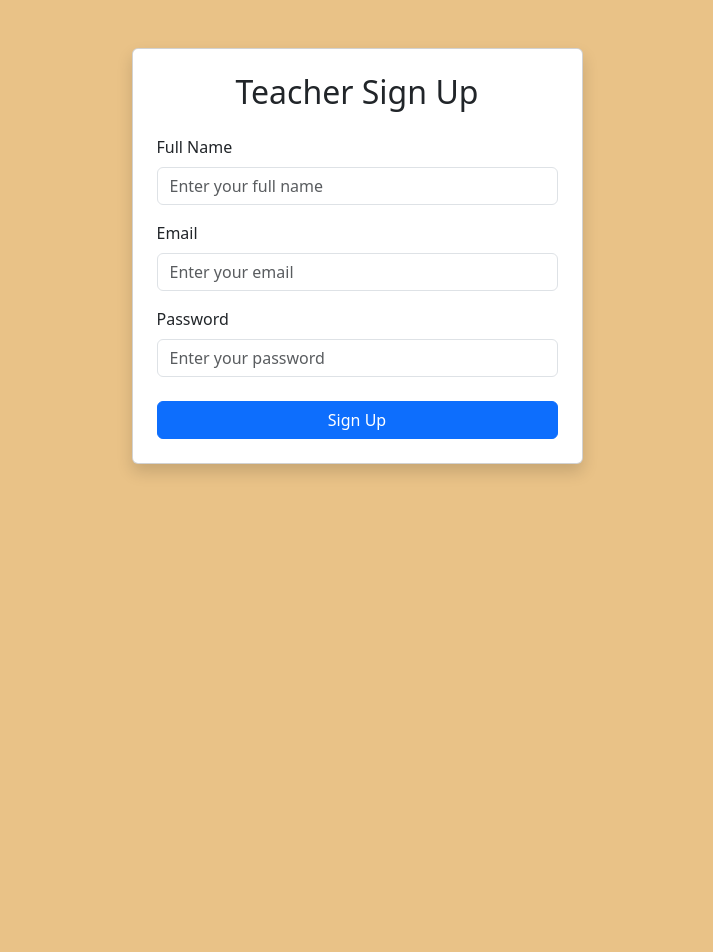
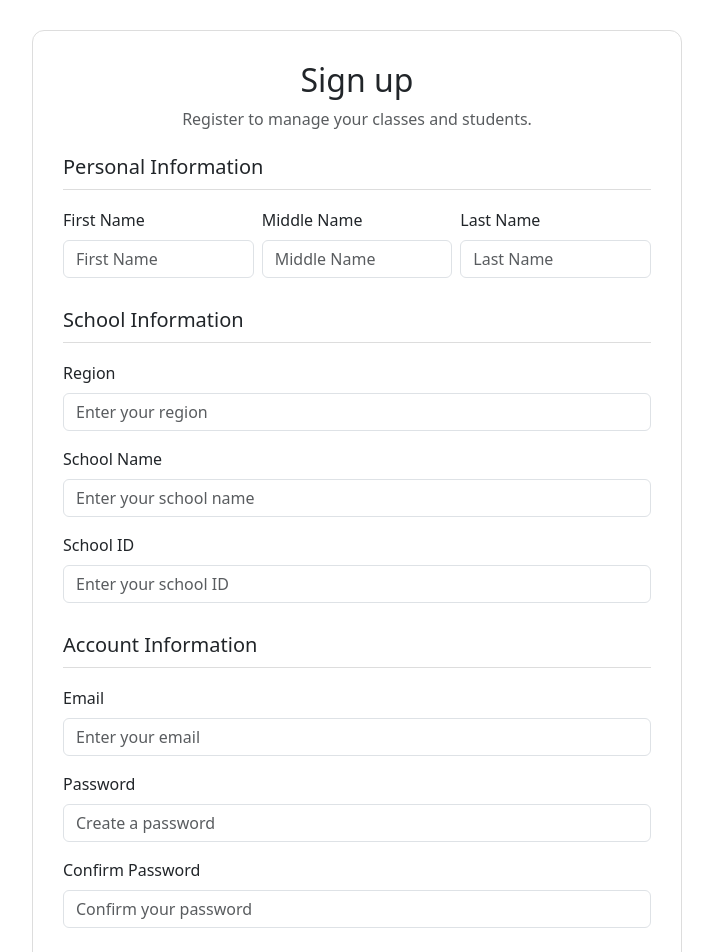
Before and after one commit to cpepulutanruzel-crypto/teacher-s-assistant-app, a React (Vite) app: page /signup in a window 1280 px wide. Shown: the top 952 px of the page, without its empty margins (283-996 px from the left). Before the commit the page ends 800 px from the top, so only its background shows below. Built offline with nearby package versions, Linux system fonts and the light colour scheme.

Commit message:
[ACTUAL LOGIN UI] - 50% compeletion

```diff
--- a/index.html
+++ b/index.html
@@ -6,7 +6,7 @@
     <meta name="viewport" content="width=device-width, initial-scale=1.0" />
     <title>teachers-assistant-app</title>
   </head>
-  <body style="background-color: rgb(233, 194, 135);">
+  <body>
     <div id="root"></div>
     <script type="module" src="/src/main.jsx"></script>
   </body>
--- /dev/null
+++ b/src/css/LoginFrom.css
@@ -0,0 +1,21 @@
+.login-page {
+    min-height: 100vh;
+
+    display: flex;
+    justify-content: center;
+    align-items: center;
+
+    padding: 20px;
+}
+
+.login-card {
+    width: 100%;
+    max-width: 400px;
+
+    padding: 30px;
+
+    border: 1px solid #ddd;
+    border-radius: 12px;
+
+    background: white;
+}
--- /dev/null
+++ b/src/css/SignUp.css
@@ -0,0 +1,32 @@
+.signup-page {
+  min-height: 100vh;
+
+  display: flex;
+  justify-content: center;
+  align-items: center;
+
+  padding: 30px 20px;
+}
+
+.signup-card {
+  width: 100%;
+  max-width: 650px;
+
+  padding: 30px;
+
+  background: white;
+
+  border: 1px solid #ddd;
+  border-radius: 12px;
+}
+
+.signup-section {
+  margin-bottom: 30px;
+}
+
+.section-title {
+  margin-bottom: 18px;
+  padding-bottom: 10px;
+
+  border-bottom: 1px solid #ddd;
+}
--- a/src/index.css
+++ b/src/index.css
@@ -1,10 +1,4 @@
-#login-card {
-  width: 100%;
-  max-width: 400px;
-  margin: 0 auto;
-  background-color: #83ee70;
-  box-shadow: inset;
-}
+
 
 #upcomming-class-card {
 
@@ -14,6 +8,3 @@
   background-color: #83ee70;
   box-shadow: inset;
 }
-.body{
-  background-color: rgb(237, 214, 124);
-}
--- a/src/main.jsx
+++ b/src/main.jsx
@@ -1,8 +1,10 @@
 import { StrictMode } from 'react'
 import { createRoot } from 'react-dom/client'
-import 'bootstrap/dist/css/bootstrap.min.css'
-import 'bootstrap/dist/js/bootstrap.bundle.min.js'
+import "bootstrap/dist/css/bootstrap.min.css";
+import "bootstrap/dist/js/bootstrap.bundle.min.js";
 import './index.css'
+import './css/LoginFrom.css'
+import './css/SignUp.css'
 import App from './App.jsx'
 import { AuthProvider } from "./context/AuthContext.jsx";
 
--- a/src/pages/loginForm.jsx
+++ b/src/pages/loginForm.jsx
@@ -13,28 +13,16 @@ function LoginForm() {
 
   async function handleSubmit(event) {
     event.preventDefault();
-    let newErrors = {};
 
-    if (!email) {
-      newErrors.email = "email is required";
-    }
-
-    if (!password) {
-      newErrors.password = "Password is required";
-    }
-
-    if (Object.keys(newErrors).length > 0) {
-      setError(newErrors);
-      return;
-    }
-
-    // Temporary login checking
-
-    setError({});
     setLoading(true);
 
     try {
-      const response = await fetch("http://192.168.1.31:5000/api/auth/login", {
+      const hosting = {
+        dev: "http://localhost:5000/api/auth/login",
+        localhost: "http://192.168.1.31:5000/api/auth/login",
+      };
+
+      const response = await fetch(hosting.localhost, {
         method: "POST",
 
         headers: {
@@ -49,9 +37,18 @@ function LoginForm() {
 
       const data = await response.json();
 
-      console.log(data);
+      // console.log(data.map);
+      if(data.success){
         navigate("/home");
         login(data.token);
+        alert(data.success);
+
+      }
+      else if (data.error){
+        alert(data.error);
+      }
+      else
+        alert(data.server);
 
 
     } catch (error) {
@@ -63,41 +60,55 @@ function LoginForm() {
   }
 
   return (
-    <div className="container mt-5">
-      <div className="card" id="login-card">
-        <div className="card-body">
-          <h5 className="card-title">Login</h5>
+    <div className="login-page">
+      <div className="login-card">
+        <h2 className="text-center mb-4">Teacher Assistant</h2>
+
         <form onSubmit={handleSubmit}>
+          {/* Email */}
           <div className="mb-3">
-              <label className="form-label">email</label>
+            <label className="form-label">Email</label>
+
             <input
               type="email"
-                className={`form-control ${error.email ? "is-invalid" : ""}`}
+              className="form-control"
+              placeholder="Enter your email"
               value={email}
-                onChange={(e) => setEmail(e.target.value)}
-                placeholder="Enter email"
+              onChange={(e =>setEmail(e.target.value))}
+              required
             />
-              {error.email && (
-                <p className="text-danger">{error.email}</p>
-              )}
           </div>
-            <div className="mb-3">
+
+          {/* Password */}
+          <div className="mb-2">
             <label className="form-label">Password</label>
+
             <input
               type="password"
-                className={`form-control ${error.password ? "is-invalid" : ""}`}
+              className="form-control"
+              placeholder="Enter your password"
               value={password}
-                onChange={(e) => setPassword(e.target.value)}
-                placeholder="Enter password"
+              onChange={(e =>setPassword(e.target.value))}
+              required
             />
-              {error.password && (
-                <p className="text-danger">{error.password}</p>
-              )}
           </div>
-            <button type="submit" className="btn btn-primary">
-              {loading ? "Logging in..." : "Login"}
+
+          {/* Forgot password */}
+          <div className="text-end mb-3">
+            <a href="/forgot-password">Forgot password?</a>
+          </div>
+
+          {/* Login */}
+          <button type="submit" className="btn btn-primary w-100">
+            Login
           </button>
         </form>
+
+        {/* Signup */}
+        <div className="text-center mt-4">
+          <span>Don't have an account? </span>
+
+          <a href="/signup">Sign up</a>
         </div>
       </div>
     </div>
--- a/src/pages/signUp.jsx
+++ b/src/pages/signUp.jsx
@@ -1,21 +1,33 @@
-import { useState } from "react";
-import { useNavigate } from "react-router-dom";
+import { useState, useSyncExternalStore } from "react";
+import { useNavigate, useSearchParams } from "react-router-dom";
 
 function Signup() {
   // Stores the teacher's name
   const navigate = useNavigate();
   const [name, setName] = useState("");
+  const [middleName, setMi] = useState("");
+  const [lastName, setLastName] = useState("");
+
+  //Teachers Department
+  const [region, setRegion] = useState("");
+  const [schoolID, setSchoolId] = useState("");
+  const [division, setDiv] = useState("");
+  const [schoolName, setSchoolName] = useState("");
 
   // Stores the teacher's email
   const [email, setEmail] = useState("");
 
   // Stores the teacher's password
   const [password, setPassword] = useState("");
+  const [conPassword, setConPassword] = useState("");
 
   async function handleSubmit(event) {
     event.preventDefault();
-
-    const response = await fetch("http://192.168.1.31:5000/api/auth/signup", {
+    const hosting = {
+      dev: "http://localhost:5000/api/auth/signup",
+      localhost: "http://192.168.1.31:5000/api/auth/signup",
+    };
+    const response = await fetch(hosting.localhost, {
       method: "POST",
 
       headers: {
@@ -28,82 +40,188 @@ function Signup() {
         password,
       }),
     });
-
+    if (conPassword !== password) {
+      alert("Password not matched");
+    } else {
       const data = await response.json();
       alert("Account Successfully Created");
-    navigate("/")
+      navigate("/");
       console.log(data);
+    }
   }
 
   return (
-    <div className="container mt-5">
-      <div className="row justify-content-center">
-        <div className="col-md-6 col-lg-5">
-          <div className="card shadow">
-            <div className="card-body p-4">
-              <h2 className="text-center mb-4">Teacher Sign Up</h2>
+    <div className="signup-page">
+      <div className="signup-card">
+        {/* Header */}
+        <div className="text-center mb-4">
+          <h2>Sign up</h2>
+          <p className="text-muted mb-0">
+            Register to manage your classes and students.
+          </p>
+        </div>
 
-              <form onSubmit={handleSubmit}>
-                {/* Teacher name */}
-                <div className="mb-3">
-                  <label htmlFor="name" className="form-label">
-                    Full Name
-                  </label>
+        <form>
+          {/* =========================
+              PERSONAL INFORMATION
+          ========================== */}
+          <div className="signup-section">
+            <h5 className="section-title">Personal Information</h5>
+
+            <div className="row g-2">
+              {/* First Name */}
+              <div className="col-12 col-md-4">
+                <label className="form-label">First Name</label>
 
                 <input
                   type="text"
-                    id="name"
                   className="form-control"
-                    placeholder="Enter your full name"
+                  placeholder="First Name"
                   value={name}
-                    onChange={(event) => setName(event.target.value)}
+                  onChange={(e) => setName(e.target.value)}
                   required
                 />
               </div>
 
-                {/* Teacher email */}
-                <div className="mb-3">
-                  <label htmlFor="email" className="form-label">
-                    Email
-                  </label>
+              {/* Middle Name */}
+              <div className="col-12 col-md-4">
+                <label className="form-label">Middle Name</label>
 
                 <input
-                    type="email"
-                    id="email"
+                  type="text"
                   className="form-control"
-                    placeholder="Enter your email"
-                    value={email}
-                    onChange={(event) => setEmail(event.target.value)}
+                  placeholder="Middle Name"
+                  value={middleName}
+                  onChange={(e) => setMiddleName(e.target.value)}
                   required
                 />
               </div>
 
-                {/* Teacher password */}
-                <div className="mb-4">
-                  <label htmlFor="password" className="form-label">
-                    Password
-                  </label>
+              {/* Last Name */}
+              <div className="col-12 col-md-4">
+                <label className="form-label">Last Name</label>
 
                 <input
-                    type="password"
-                    id="password"
+                  type="text"
                   className="form-control"
-                    placeholder="Enter your password"
-                    value={password}
-                    onChange={(event) => setPassword(event.target.value)}
+                  placeholder="Last Name"
+                  value={lastName}
+                  onChange={(e) => setLastName(e.target.value)}
+                  required
+                />
+              </div>
+            </div>
+          </div>
+
+          {/* =========================
+              SCHOOL INFORMATION
+          ========================== */}
+          <div className="signup-section">
+            <h5 className="section-title">School Information</h5>
+
+            {/* Region */}
+            <div className="mb-3">
+              <label className="form-label">Region</label>
+
+              <input
+                type="text"
+                className="form-control"
+                placeholder="Enter your region"
+                value={region}
+                onChange={(e) => setRegion(e.target.value)}
                 required
               />
             </div>
 
-                {/* Submit button */}
-                <div className="d-grid">
-                  <button type="submit" className="btn btn-primary">
-                    Sign Up
-                  </button>
+            {/* School Name */}
+            <div className="mb-3">
+              <label className="form-label">School Name</label>
+
+              <input
+                type="text"
+                className="form-control"
+                placeholder="Enter your school name"
+                value={schoolName}
+                onChange={(e) => setSchoolName(e.target.value)}
+                required
+              />
             </div>
-              </form>
+
+            {/* School ID */}
+            <div>
+              <label className="form-label">School ID</label>
+
+              <input
+                type="text"
+                className="form-control"
+                placeholder="Enter your school ID"
+                value={schoolID}
+                onChange={(e) => setSchoolID(e.target.value)}
+                required
+              />
             </div>
           </div>
+
+          {/* =========================
+              ACCOUNT INFORMATION
+          ========================== */}
+          <div className="signup-section">
+            <h5 className="section-title">Account Information</h5>
+
+            {/* Email */}
+            <div className="mb-3">
+              <label className="form-label">Email</label>
+
+              <input
+                type="email"
+                className="form-control"
+                placeholder="Enter your email"
+                value={email}
+                onChange={(e) => setEmail(e.target.value)}
+                required
+              />
+            </div>
+
+            {/* Password */}
+            <div className="mb-3">
+              <label className="form-label">Password</label>
+
+              <input
+                type="password"
+                className="form-control"
+                placeholder="Create a password"
+                value={password}
+                onChange={(e) => setPassword(e.target.value)}
+                required
+              />
+            </div>
+
+            {/* Confirm Password */}
+            <div>
+              <label className="form-label">Confirm Password</label>
+
+              <input
+                type="password"
+                className="form-control"
+                placeholder="Confirm your password"
+                value={conPassword}
+                onChange={(e) => setConPassword(e.target.value)}
+                required
+              />
+            </div>
+          </div>
+
+          {/* Submit */}
+          <button type="submit" className="btn btn-primary w-100 mt-2">
+            Create Account
+          </button>
+        </form>
+
+        {/* Login */}
+        <div className="text-center mt-4">
+          <span>Already have an account? </span>
+
+          <a href="/">Login</a>
         </div>
       </div>
     </div>
```
Also changed, not shown: 1 other file (tests, documents, lock files or other folders). Lines whose indentation alone changed are shown as unchanged.
